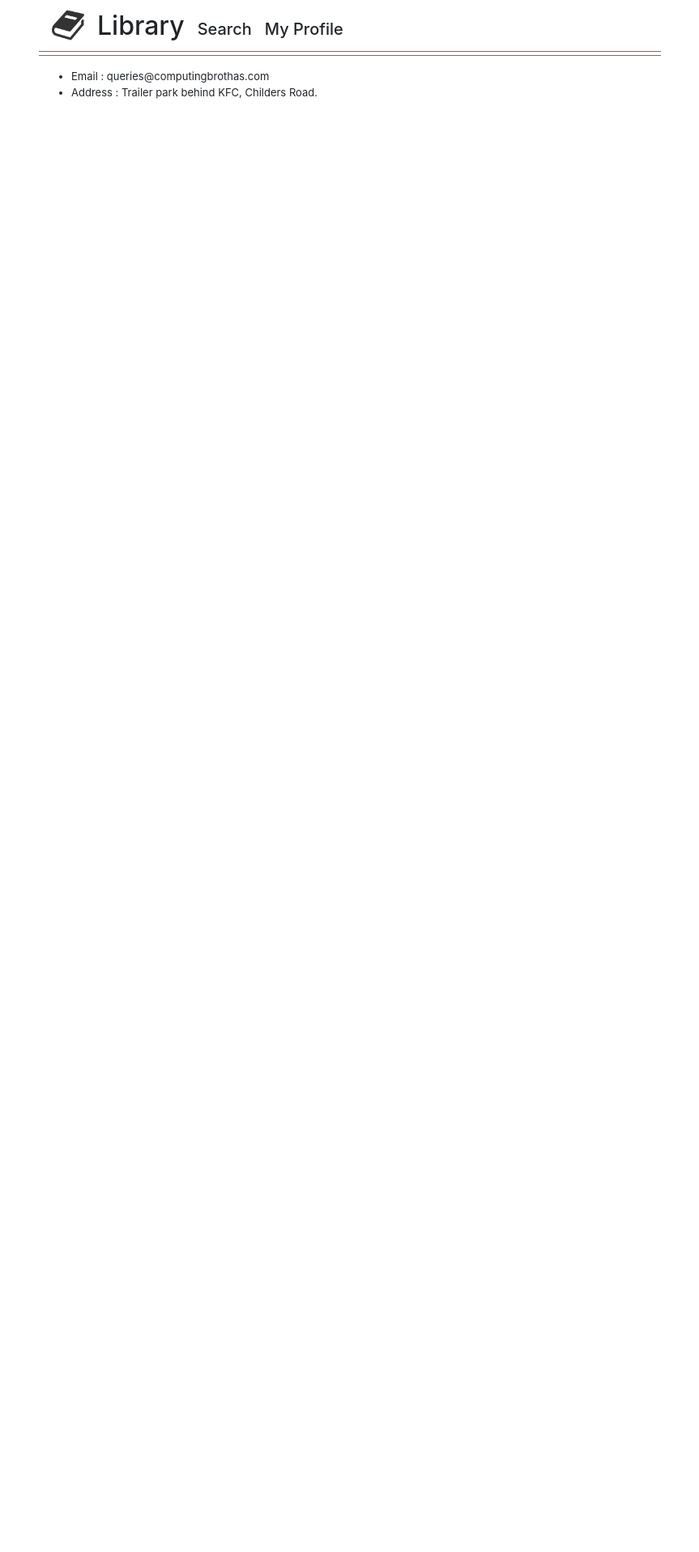
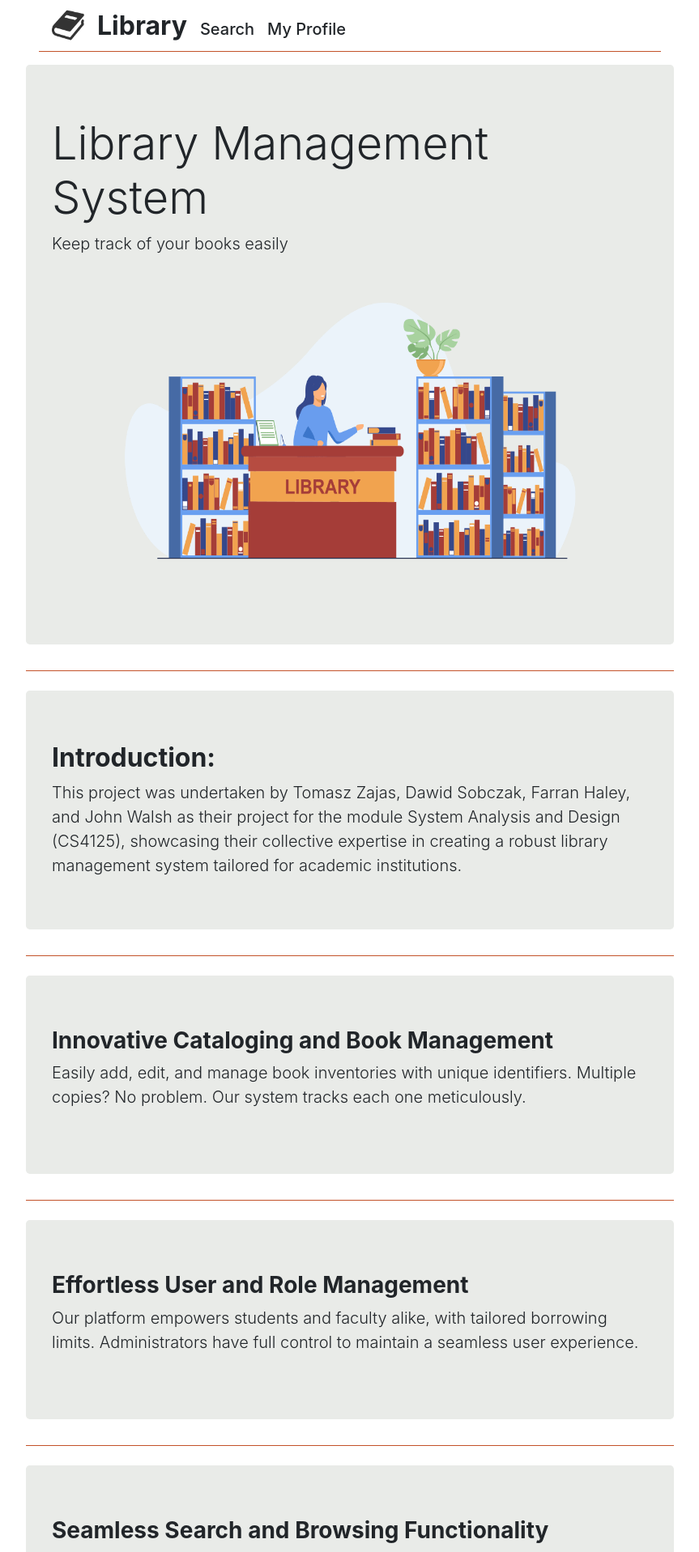
Before and after one commit to Dawid33/CS4125, a Flask app: page / in a window 1280 px wide. Shown: the top 1917 px of the page at 81% size, without its empty margins (208-1071 px from the left). Before the commit the page ends 122 px from the top, so only its background shows below. Run offline with Flask 3, Linux system fonts and the light colour scheme.

Commit message:
added home page

```diff
--- a/static/home/home.css
+++ b/static/home/home.css
@@ -0,0 +1,36 @@
+
+
+.content{
+    padding-top: 2%;
+}
+
+.container{
+    display: grid !important;
+    grid-row: 2;
+    width: 100vh !important;
+    height: 100vh !important;
+    color: #18588f;
+
+}
+
+hr{
+    background-color: #c35229;
+    margin: 0.25rem 0rem 0rem 0rem;
+}
+
+.library-image{
+    width: 600px;
+    height: 400px;
+}
+
+.library-image-holder{
+   text-align: center;
+}
+
+h3{
+    font-weight: bold;
+}
+
+h2{
+    font-weight: bold;
+}
--- a/templates/home/home.html
+++ b/templates/home/home.html
@@ -1 +1,92 @@
 {% extends "base.html" %}
+
+{% block head_extra %}
+<title>Home</title>
+<meta name="viewport" content="width=device-width, initial-scale=1">
+<link rel="stylesheet" href="{{ url_for('static', filename='/home/home.css') }}">
+{% endblock head_extra %}
+
+{% block main %}
+
+<div class="content">
+    <div class="jumbotron" style="background-color: #e9ebe8;">
+        <h1 class="display-4">Library Management System</h1>
+        <p class="lead">Keep track of your books easily</p>
+        <div class="library-image-holder">
+            <img class="library-image" src="{{ url_for('static', filename='images/WHAT-IS-THE-PURPOSE-OF-A-LIBRARY-MANAGEMENT-SYSTEM-min.png') }}" alt="Library Management System image">
+        </div>
+    </div>
+
+    <hr class="my-4">
+
+    <section>
+        <div class="jumbotron lead" style="background-color: #e9ebe8;">
+            <h2>Introduction:</h2>
+            <p class="mb-0">This project was undertaken by Tomasz Zajas, Dawid Sobczak, Farran Haley, and John Walsh as their project for the module System Analysis and Design (CS4125), showcasing their collective expertise in creating a robust library management system tailored for academic institutions.</p>
+        </div>
+        <hr class="my-4">
+
+        <div class="jumbotron lead" style="background-color: #e9ebe8;">
+            <h3>Innovative Cataloging and Book Management</h3>
+            <p>Easily add, edit, and manage book inventories with unique identifiers. Multiple copies? No problem. Our system tracks each one meticulously.</p>
+        </div>
+
+        <hr class="my-4">
+
+        <div class="jumbotron lead" style="background-color: #e9ebe8;">
+            <h3>Effortless User and Role Management</h3>
+            <p>Our platform empowers students and faculty alike, with tailored borrowing limits. Administrators have full control to maintain a seamless user experience.</p>
+        </div>
+
+        <hr class="my-4">
+
+        <div class="jumbotron lead" style="background-color: #e9ebe8;">
+            <h3>Seamless Search and Browsing Functionality</h3>
+            <p>Dive into our expansive collection with intuitive search options. Find books by title, author, or even sort them by publication year. Detailed information is just a click away.</p>
+        </div>
+
+        <hr class="my-4">
+
+        <div class="jumbotron lead" style="background-color: #e9ebe8;">
+            <h3>Automated Fine and Inventory Tracking</h3>
+            <p>Never miss a due date again. Our system automatically manages fines for overdue books and keeps a clear record of your borrowed items.</p>
+        </div>
+
+        <hr class="my-4">
+
+        <div class="jumbotron lead" style="background-color: #e9ebe8;">
+            <h3>Real-time Notifications</h3>
+            <p>Stay informed with instant alerts for overdue books or when a reserved book becomes available, ensuring you're always in the loop.</p>
+        </div>
+
+        <hr class="my-4">
+
+        <div class="jumbotron lead" style="background-color: #e9ebe8;">
+            <h3>Dedicated to Excellence</h3>
+            <p>Our commitment to quality is unmatched. With a focus on the business tier of MVC architecture and implementation of design patterns like Observer and Factory Method, we ensure robust and scalable operations.</p>
+        </div>
+
+        <hr class="my-4">
+
+        <div class="jumbotron lead" style="background-color: #e9ebe8;">
+            <h3>Building for Tomorrow</h3>
+            <p>We're not just about today's needs but also tomorrow's possibilities. With plans for RESTful UI enhancements, threading for concurrency, and advanced security measures, we're setting the stage for the future of library management.</p>
+        </div>
+
+        <hr class="my-4">
+
+        <div class="jumbotron lead" style="background-color: #e9ebe8;">
+            <h3>Your Feedback Powers Our Progress</h3>
+            <p>We believe in continuous improvement. Dive into our detailed critique of design and implementation, and see how we value the utility of diagrams and the efficacy of UML.</p>
+        </div>
+
+        <hr class="my-4">
+
+        <div class="jumbotron lead" style="background-color: #e9ebe8;">
+            <h3>Join Our Reading Revolution</h3>
+            <p>Get started with our system today and experience the transformative power of organized knowledge.</p>
+        </div>
+    </section>
+
+</div>
+{% endblock main %}
```
Also changed, not shown: static/images/WHAT-IS-THE-PURPOSE-OF-A-LIBRARY-MANAGEMENT-SYSTEM-min.png (added).
